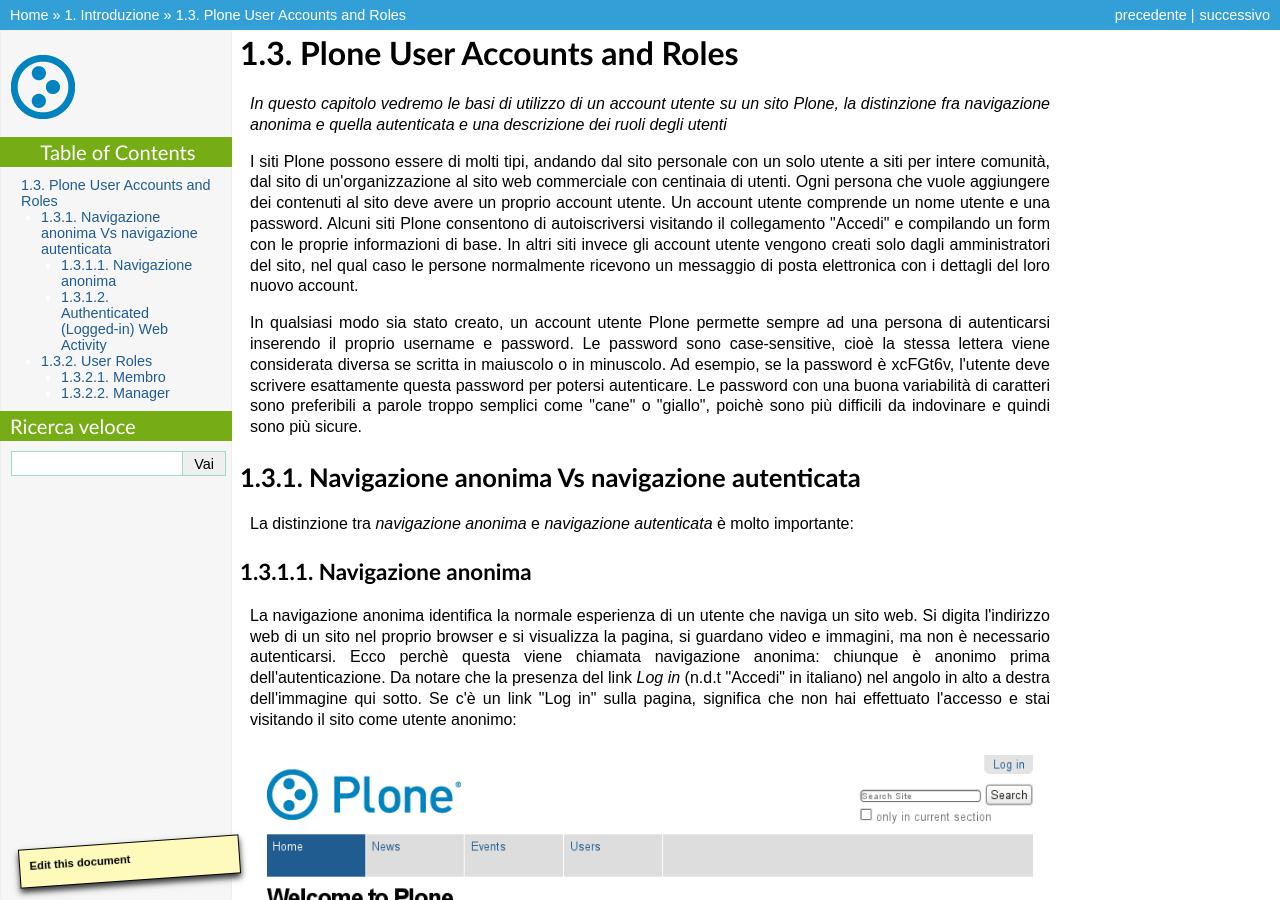
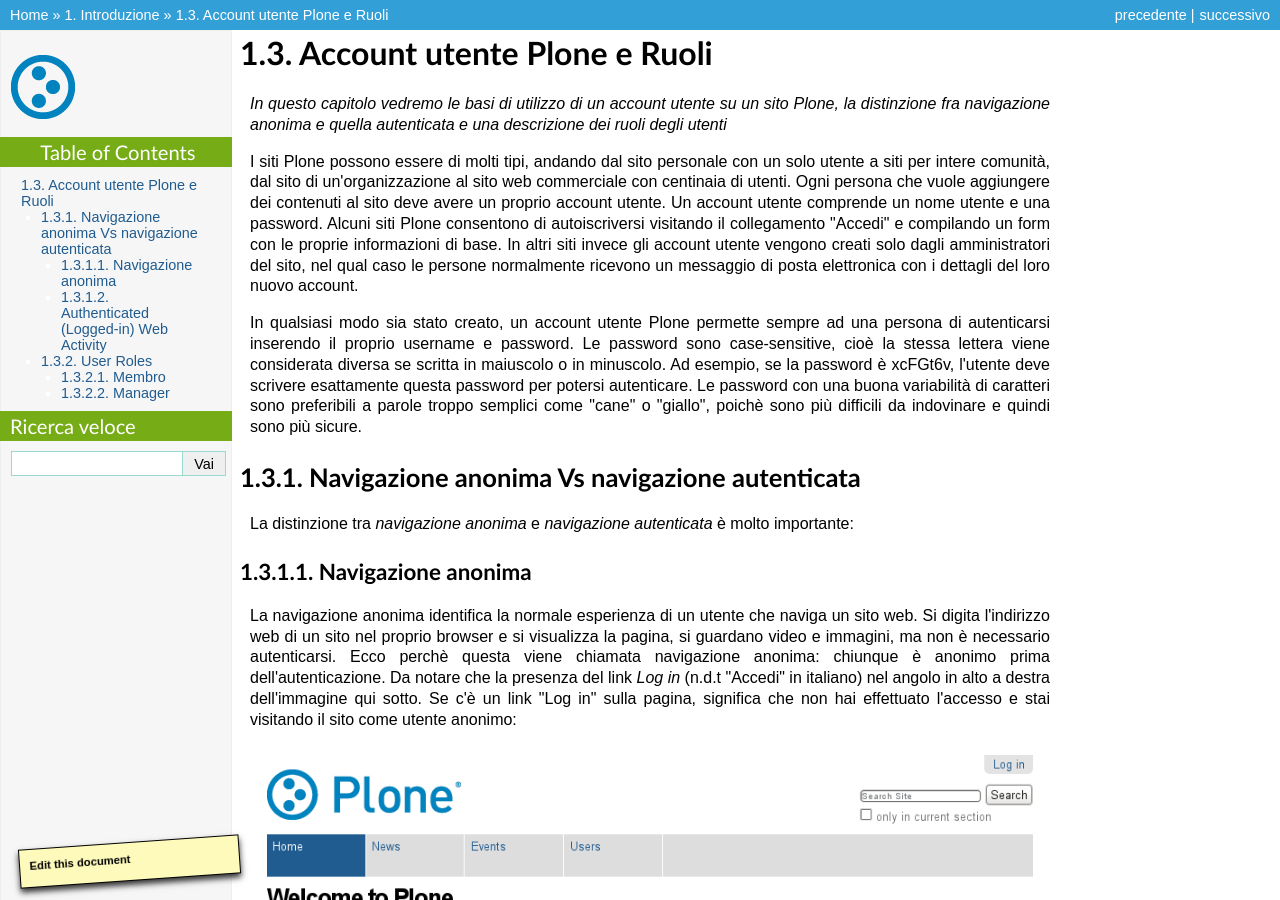
Before and after one commit to plone-it/collective.italiandocumentation, a Sphinx documentation site: the page built from source/introduction/user-accounts-and-roles.rst, in a window 1280 px wide and 900 px high. Built offline with Sphinx 7.4.7, drawn with Linux system fonts in a browser that asks for light colours; some of the changed text lies outside the part shown.

Commit message:
Tradotta la sezione degli account utente

```diff
--- a/source/introduction/user-accounts-and-roles.rst
+++ b/source/introduction/user-accounts-and-roles.rst
@@ -1,4 +1,4 @@
-Plone User Accounts and Roles
+Account utente Plone e Ruoli
 ==================================
 
 *In questo capitolo vedremo le basi di utilizzo di un account
```
